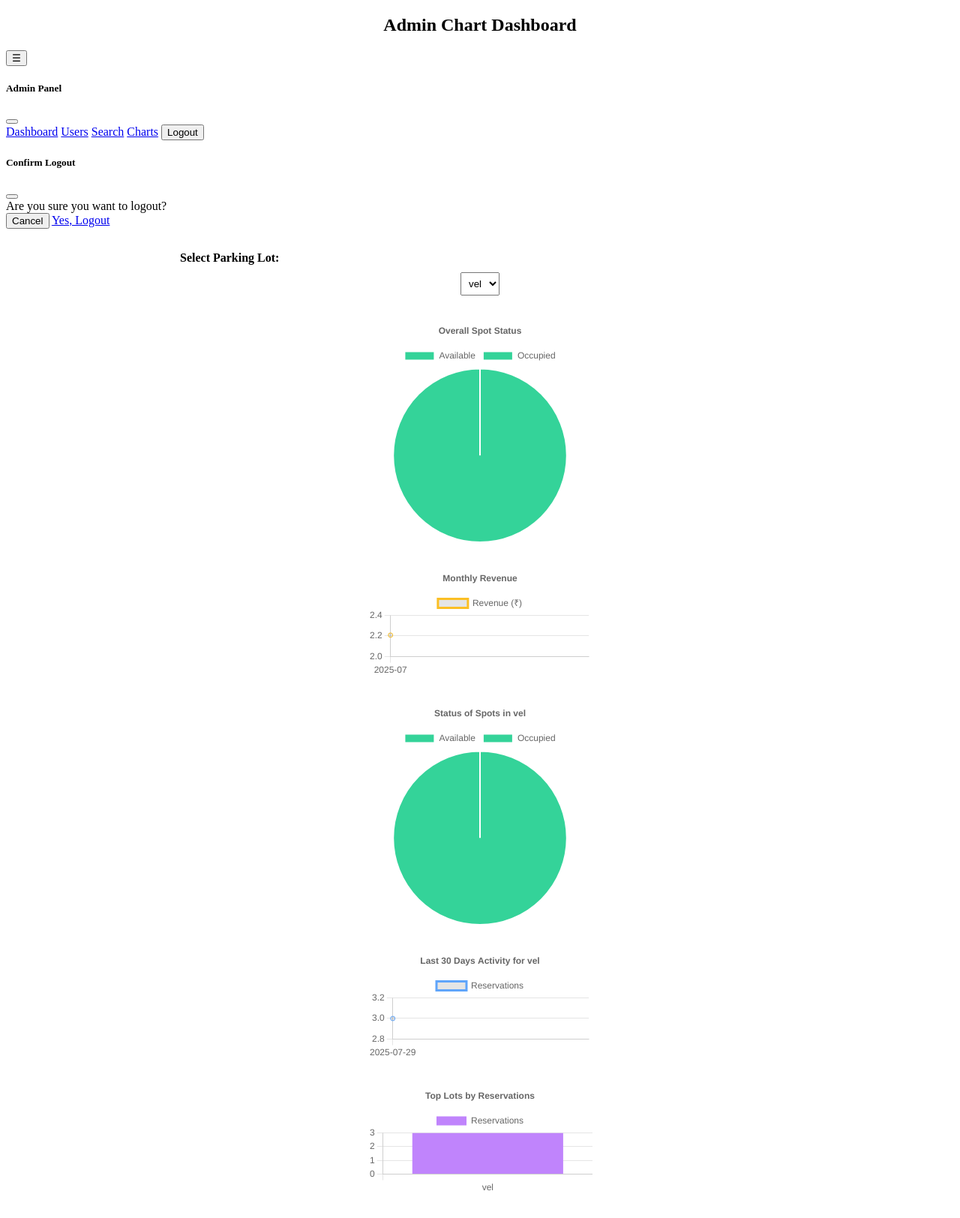
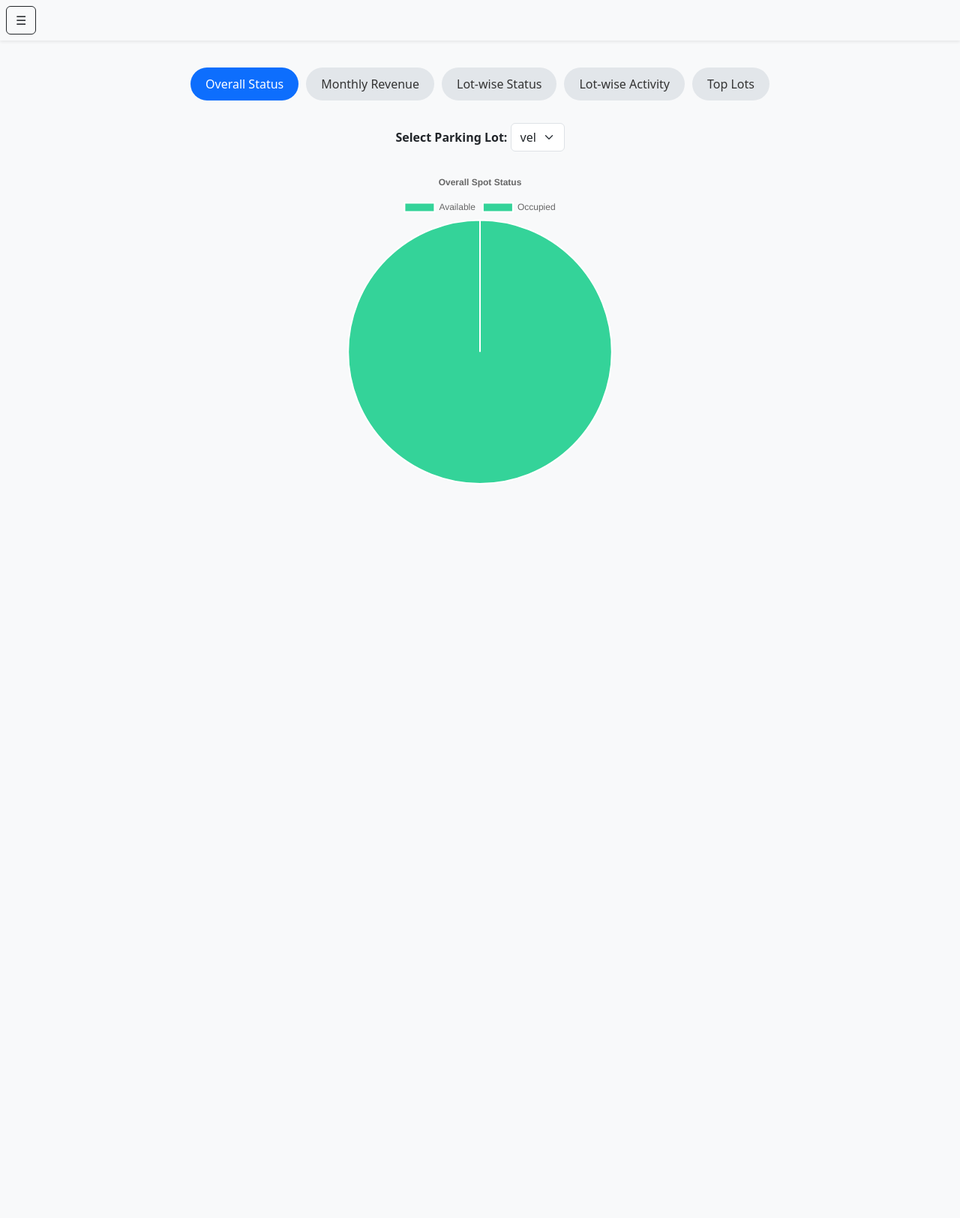
Before and after one commit to 24f2008556/vehicle-parking-app, a Flask app: page /auth/admin/charts in a window 1280 px wide. Shown: the whole page at 75% size. After the commit the page ends 644 px from the top, so only its background shows below. Run offline with Flask 3, Linux system fonts and the light colour scheme; the visitor is signed in with stand-in values (Sample User, id 1); data comes from the database, SQL or seed files in the repository; some libraries are stand-ins or nearby versions.

Commit message:
css remaining
(testing to be left)(css is main)

```diff
--- a/templates/admin_chart.html
+++ b/templates/admin_chart.html
@@ -4,22 +4,57 @@
   <meta charset="UTF-8">
   <title>Admin Chart Dashboard</title>
   <script src="https://cdn.jsdelivr.net/npm/chart.js"></script>
+  <link href="https://cdn.jsdelivr.net/npm/bootstrap@5.3.0/dist/css/bootstrap.min.css" rel="stylesheet">
   <style>
-    .chart-container { width: 90%; max-width: 800px; margin: 30px auto; }
-    canvas { display: block; margin: auto; }
-    select { display: block; margin: 10px auto; padding: 6px; }
-    h2 { text-align: center; }
+    body {
+      padding-top: 70px;
+      background-color: #f8f9fa;
+    }
+    .chart-wrapper {
+      max-width: 900px;
+      margin: 0 auto;
+      padding: 20px;
+    }
+    .switcher {
+      display: flex;
+      justify-content: center;
+      gap: 10px;
+      margin-bottom: 30px;
+    }
+    .switcher button {
+      border: none;
+      padding: 10px 20px;
+      border-radius: 25px;
+      background-color: #e2e6ea;
+      color: #333;
+      font-weight: 500;
+      transition: all 0.3s;
+    }
+    .switcher button.active {
+      background-color: #0d6efd;
+      color: white;
+    }
+    .chart-section {
+      display: none;
+      animation: fadeIn 0.4s ease-in-out;
+    }
+    .chart-section.active {
+      display: block;
+    }
+    @keyframes fadeIn {
+      from { opacity: 0; transform: translateY(10px); }
+      to { opacity: 1; transform: translateY(0); }
+    }
+    canvas {
+      max-height: 420px;
+    }
   </style>
 </head>
 <body>
 
-<h2>Admin Chart Dashboard</h2>
-<nav class="navbar bg-light p-2 position-fixed top-0 start-0 z-3" style="width:auto;">
-  <button class="btn btn-outline-dark" data-bs-toggle="offcanvas" data-bs-target="#adminSidebar">
-    ☰
-  </button>
+<nav class="navbar bg-light p-2 position-fixed top-0 start-0 z-3 w-100 shadow-sm">
+  <button class="btn btn-outline-dark" data-bs-toggle="offcanvas" data-bs-target="#adminSidebar">☰</button>
 </nav>
-
 <div class="offcanvas offcanvas-start" tabindex="-1" id="adminSidebar">
   <div class="offcanvas-header">
     <h5 class="offcanvas-title">Admin Panel</h5>
@@ -30,37 +65,46 @@
     <a href="{{ url_for('dashboard_bp.admin_users') }}" class="d-block py-2 text-dark">Users</a>
     <a href="{{ url_for('dashboard_bp.search_lots') }}" class="d-block py-2 text-dark">Search</a>
     <a href="{{ url_for('dashboard_bp.create_charts') }}" class="d-block py-2 text-dark">Charts</a>
-    <!-- Trigger modal directly -->
-    <button class="btn d-block py-2 text-danger w-100 text-start"
-        data-bs-toggle="modal"
-        data-bs-target="#logoutModal">
-      Logout
-    </button>
+    <button class="btn d-block py-2 text-danger w-100 text-start" data-bs-toggle="modal" data-bs-target="#logoutModal">Logout</button>
   </div>
 </div>
-
-<!-- Place modal outside the offcanvas -->
 {% include 'partials/logout_modal.html' %}
 
+<div class="chart-wrapper">
+  <div class="switcher">
+    <button class="active" onclick="switchChart(0)">Overall Status</button>
+    <button onclick="switchChart(1)">Monthly Revenue</button>
+    <button onclick="switchChart(2)">Lot-wise Status</button>
+    <button onclick="switchChart(3)">Lot-wise Activity</button>
+    <button onclick="switchChart(4)">Top Lots</button>
+  </div>
 
-<!-- Lot Dropdown -->
-<div class="chart-container">
-  <label for="lotSelect"><strong>Select Parking Lot:</strong></label>
-  <select id="lotSelect"></select>
+  <div class="mb-4 text-center">
+    <label for="lotSelect"><strong>Select Parking Lot:</strong></label>
+    <select id="lotSelect" class="form-select w-auto d-inline-block"></select>
+  </div>
+
+  <div class="chart-section active"><canvas id="overallStatusChart"></canvas></div>
+  <div class="chart-section"><canvas id="monthlyRevenueChart"></canvas></div>
+  <div class="chart-section"><canvas id="lotStatusChart"></canvas></div>
+  <div class="chart-section"><canvas id="lotDailyChart"></canvas></div>
+  <div class="chart-section"><canvas id="topLotsChart"></canvas></div>
 </div>
-
-<!-- Charts -->
-<div class="chart-container"><canvas id="overallStatusChart"></canvas></div>
-<div class="chart-container"><canvas id="monthlyRevenueChart"></canvas></div>
-<div class="chart-container"><canvas id="lotStatusChart"></canvas></div>
-<div class="chart-container"><canvas id="lotDailyChart"></canvas></div>
-<div class="chart-container"><canvas id="topLotsChart"></canvas></div>
 
 <script>
   let lotStatusChart = null;
   let lotDailyChart = null;
 
-  // Load lot names for dropdown
+  function switchChart(index) {
+    const buttons = document.querySelectorAll('.switcher button');
+    const sections = document.querySelectorAll('.chart-section');
+    buttons.forEach(btn => btn.classList.remove('active'));
+    sections.forEach(s => s.classList.remove('active'));
+    buttons[index].classList.add('active');
+    sections[index].classList.add('active');
+  }
+
+  // Populate dropdown and load charts
   fetch('/api/chart/admin/lot-names')
     .then(res => res.json())
     .then(lots => {
@@ -79,7 +123,6 @@
   });
 
   function updateLotCharts(lot) {
-    // Spot status pie chart per lot
     fetch(`/api/chart/admin/lot-status?lot=${encodeURIComponent(lot)}`)
       .then(res => res.json())
       .then(data => {
@@ -91,13 +134,12 @@
             datasets: [{ data: data.map(d => d.count), backgroundColor: ['#34d399', '#f87171'] }]
           },
           options: {
-            plugins: { title: { display: true, text: `Status of Spots in ${lot}` } },
+            plugins: { title: { display: true, text: `Status in ${lot}` } },
             responsive: true
           }
         });
       });
 
-    // Daily activity line chart per lot
     fetch(`/api/chart/admin/lot-daily-activity?lot=${encodeURIComponent(lot)}`)
       .then(res => res.json())
       .then(data => {
@@ -109,16 +151,13 @@
             datasets: [{ label: 'Reservations', data: data.map(d => d.count), borderColor: '#60a5fa', fill: false }]
           },
           options: {
-            plugins: { title: { display: true, text: `Last 30 Days Activity for ${lot}` } },
+            plugins: { title: { display: true, text: `Last 30 Days Activity in ${lot}` } },
             responsive: true
           }
         });
       });
   }
 
-  // Static Charts
-
-  // Overall Spot Status
   fetch('/api/chart/admin/spot-status')
     .then(res => res.json())
     .then(data => {
@@ -135,7 +174,6 @@
       });
     });
 
-  // Monthly Revenue
   fetch('/api/chart/admin/monthly-revenue')
     .then(res => res.json())
     .then(data => {
@@ -152,7 +190,6 @@
       });
     });
 
-  // Top Lots
   fetch('/api/chart/admin/top-lots')
     .then(res => res.json())
     .then(data => {
@@ -170,5 +207,6 @@
     });
 </script>
 
+<script src="https://cdn.jsdelivr.net/npm/bootstrap@5.3.0/dist/js/bootstrap.bundle.min.js"></script>
 </body>
 </html>
```
